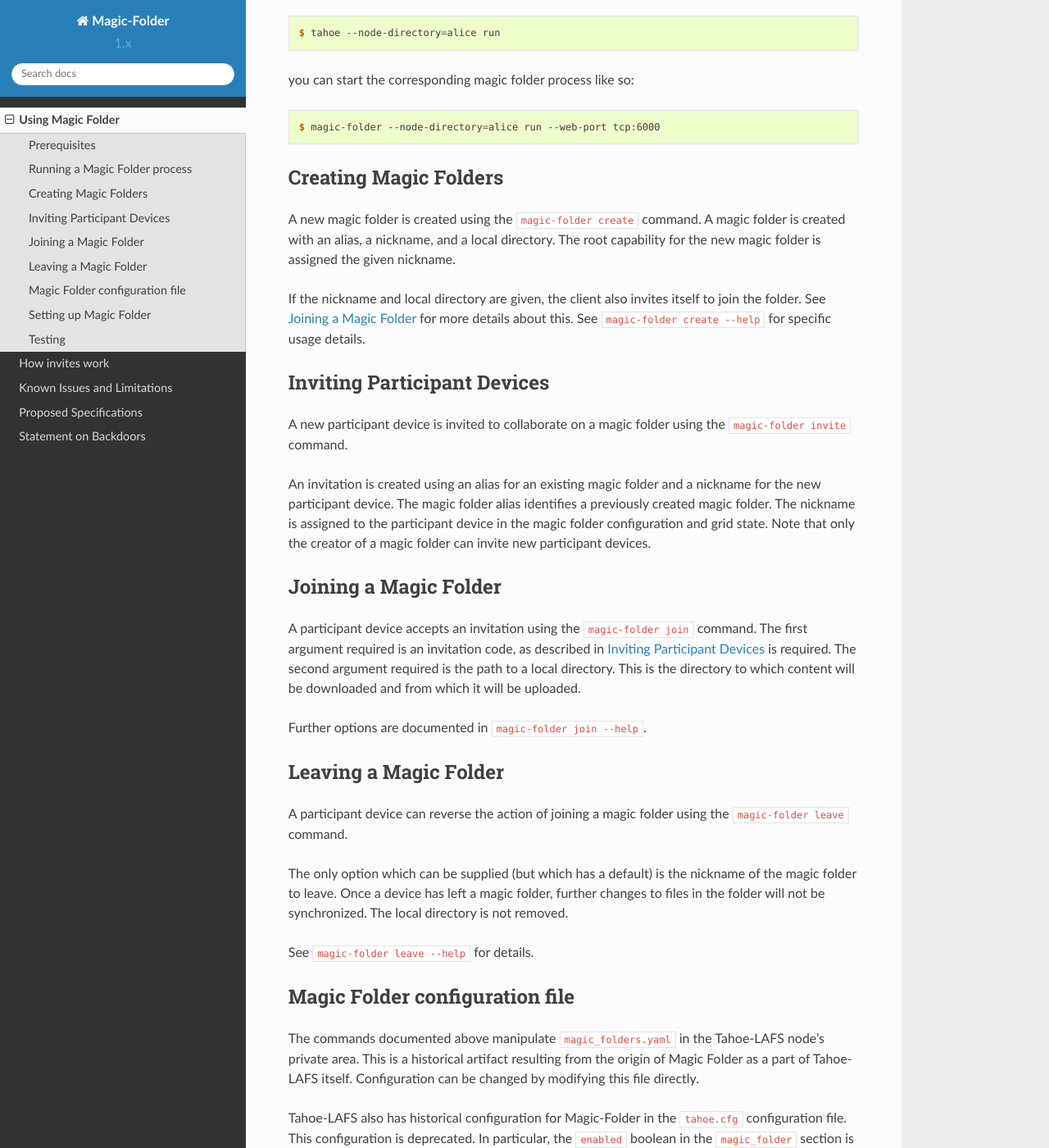
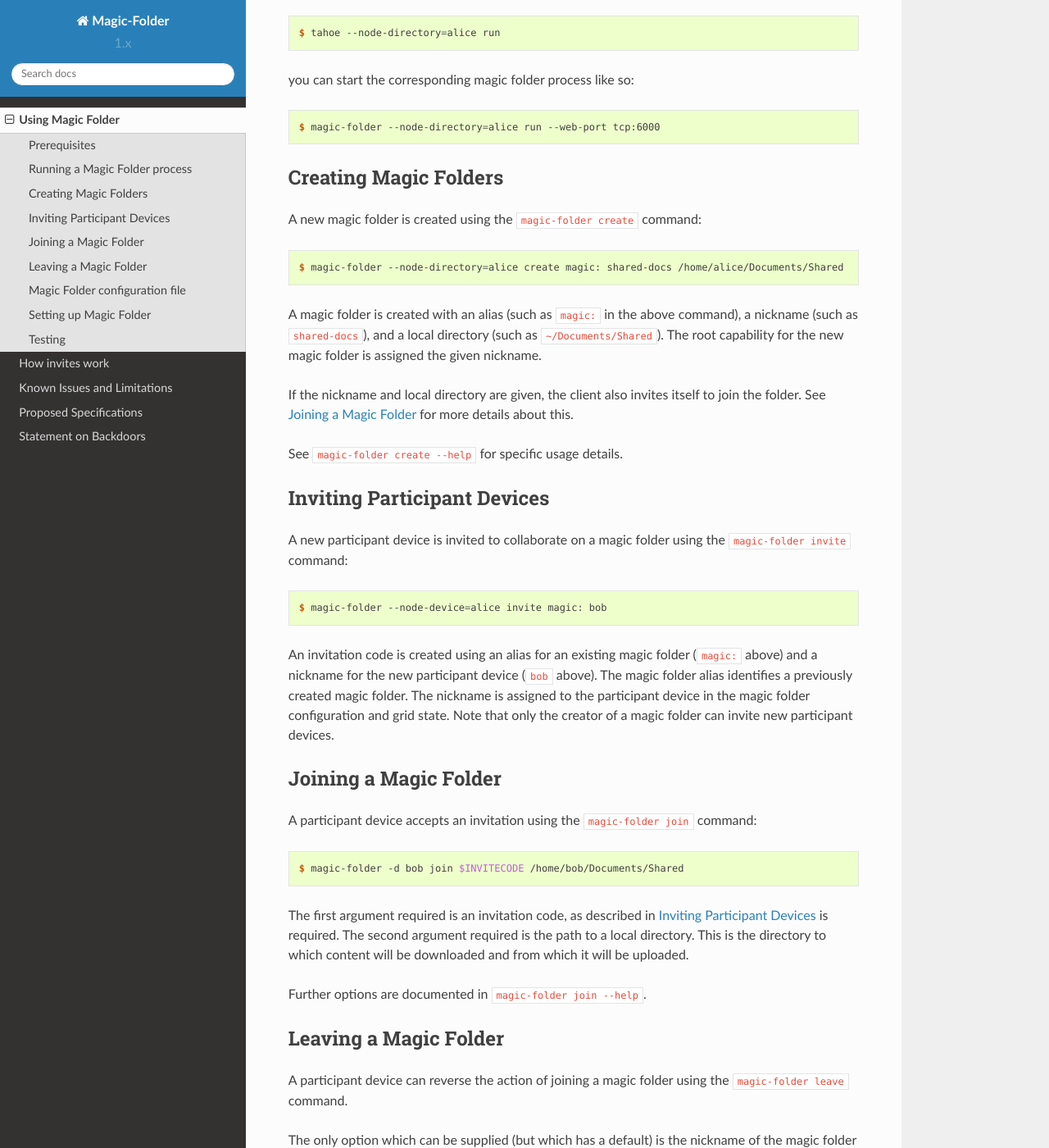
Before and after one commit to tahoe-lafs/magic-folder, a Sphinx documentation site: the page built from docs/usage.rst, in a window 1280 px wide and 1400 px high, scrolled down 591 px. Shown: the whole window at 82% size. Built offline with Sphinx 7.4.7 and the Read the Docs theme 2.0.0, drawn with Linux system fonts in a browser that asks for light colours.

Commit message:
Update usage notes

```diff
--- a/docs/usage.rst
+++ b/docs/usage.rst
@@ -47,37 +47,56 @@
 ----------------------
 
 A new magic folder is created using the ``magic-folder create``
-command.  A magic folder is created with an alias, a nickname, and a
-local directory.  The root capability for the new magic folder is
-assigned the given nickname.
+command:
+
+.. code-block:: console
+
+   $ magic-folder --node-directory=alice create magic: shared-docs /home/alice/Documents/Shared
+
+A magic folder is created with an alias (such as ``magic:`` in the
+above command), a nickname (such as ``shared-docs``), and a local
+directory (such as ``~/Documents/Shared``).  The root capability for
+the new magic folder is assigned the given nickname.
 
 If the nickname and local directory are given, the client also invites
 itself to join the folder.  See `Joining a Magic Folder`_ for more
-details about this.  See ``magic-folder create --help`` for specific
-usage details.
+details about this.
+
+See ``magic-folder create --help`` for specific usage details.
 
 Inviting Participant Devices
 ----------------------------
 
 A new participant device is invited to collaborate on a magic folder
-using the ``magic-folder invite`` command.
+using the ``magic-folder invite`` command:
 
-An invitation is created using an alias for an existing magic folder
-and a nickname for the new participant device.  The magic folder alias
-identifies a previously created magic folder.  The nickname is
-assigned to the participant device in the magic folder configuration
-and grid state.  Note that only the creator of a magic folder can
-invite new participant devices.
+
+.. code-block:: console
+
+   $ magic-folder --node-device=alice invite magic: bob
+
+An invitation code is created using an alias for an existing magic
+folder (``magic:`` above) and a nickname for the new participant
+device (``bob`` above).  The magic folder alias identifies a
+previously created magic folder.  The nickname is assigned to the
+participant device in the magic folder configuration and grid state.
+Note that only the creator of a magic folder can invite new
+participant devices.
 
 Joining a Magic Folder
 ----------------------
 
 A participant device accepts an invitation using the ``magic-folder
-join`` command.  The first argument required is an invitation code, as
-described in `Inviting Participant Devices`_ is required.  The second
-argument required is the path to a local directory.  This is the
-directory to which content will be downloaded and from which it will
-be uploaded.
+join`` command:
+
+.. code-block:: console
+
+   $ magic-folder -d bob join $INVITECODE /home/bob/Documents/Shared
+
+The first argument required is an invitation code, as described in
+`Inviting Participant Devices`_ is required.  The second argument
+required is the path to a local directory.  This is the directory to
+which content will be downloaded and from which it will be uploaded.
 
 Further options are documented in ``magic-folder join --help``.
 
```
